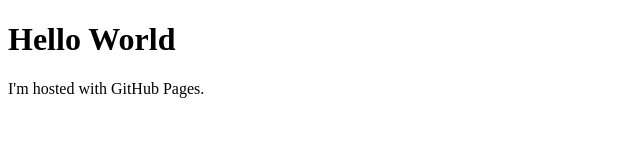
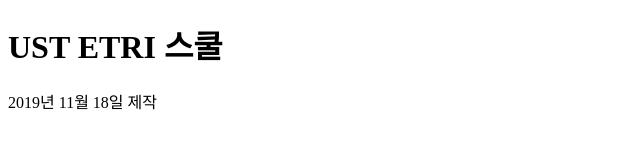
Before and after one commit to ust-etri-school/ust-etri-school.github.io, a plain HTML site: page index.html in a window 1280 px wide. Shown: the whole page, without its empty margins (0-640 px from the left). Drawn offline with Linux system fonts and the light colour scheme.

Commit message:
Update index.html

```diff
--- a/index.html
+++ b/index.html
@@ -1,7 +1,7 @@
 <!DOCTYPE html>
 <html>
 <body>
-<h1>Hello World</h1>
-<p>I'm hosted with GitHub Pages.</p>
+<h1>UST ETRI 스쿨</h1>
+<p>2019년 11월 18일 제작</p>
 </body>
 </html>
```
